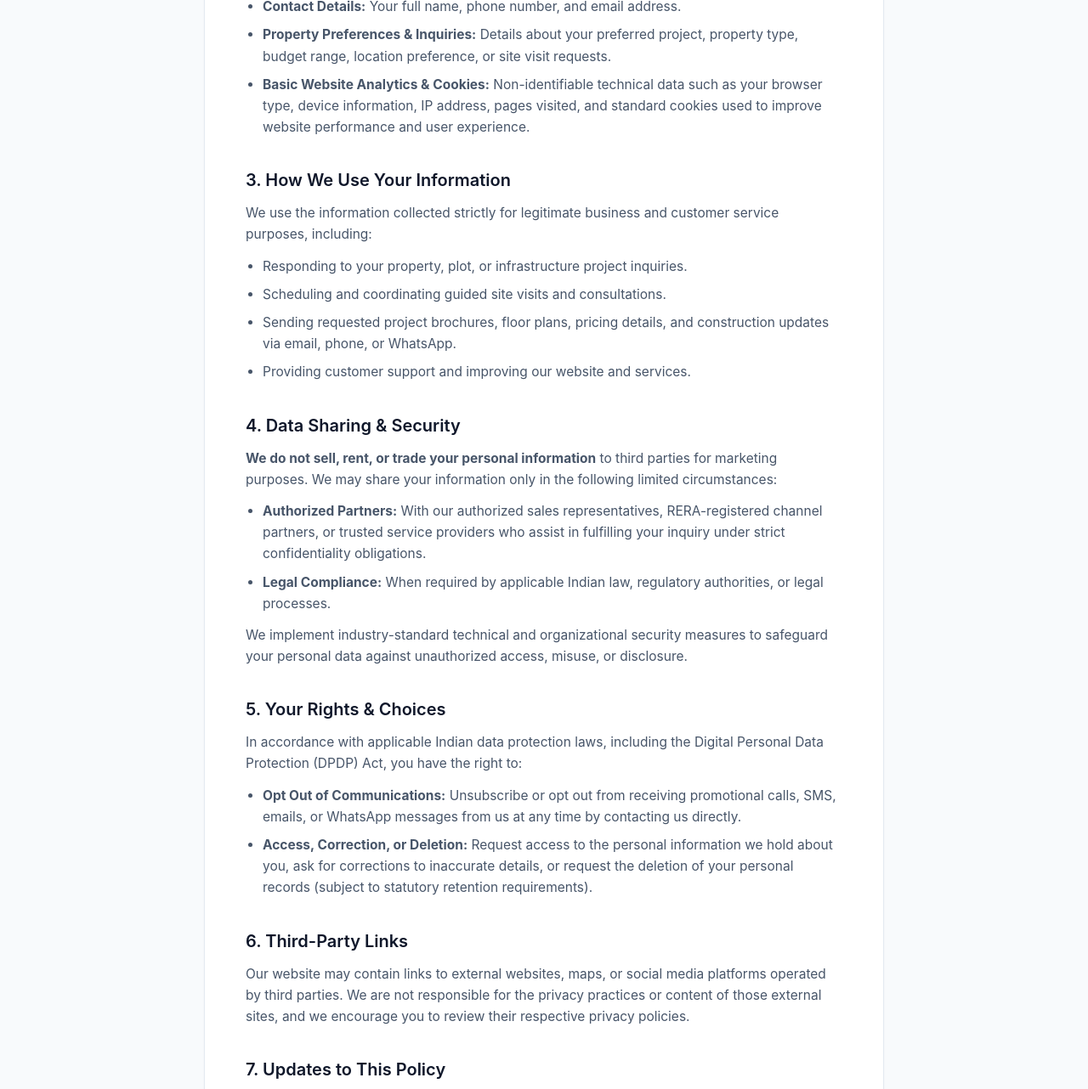
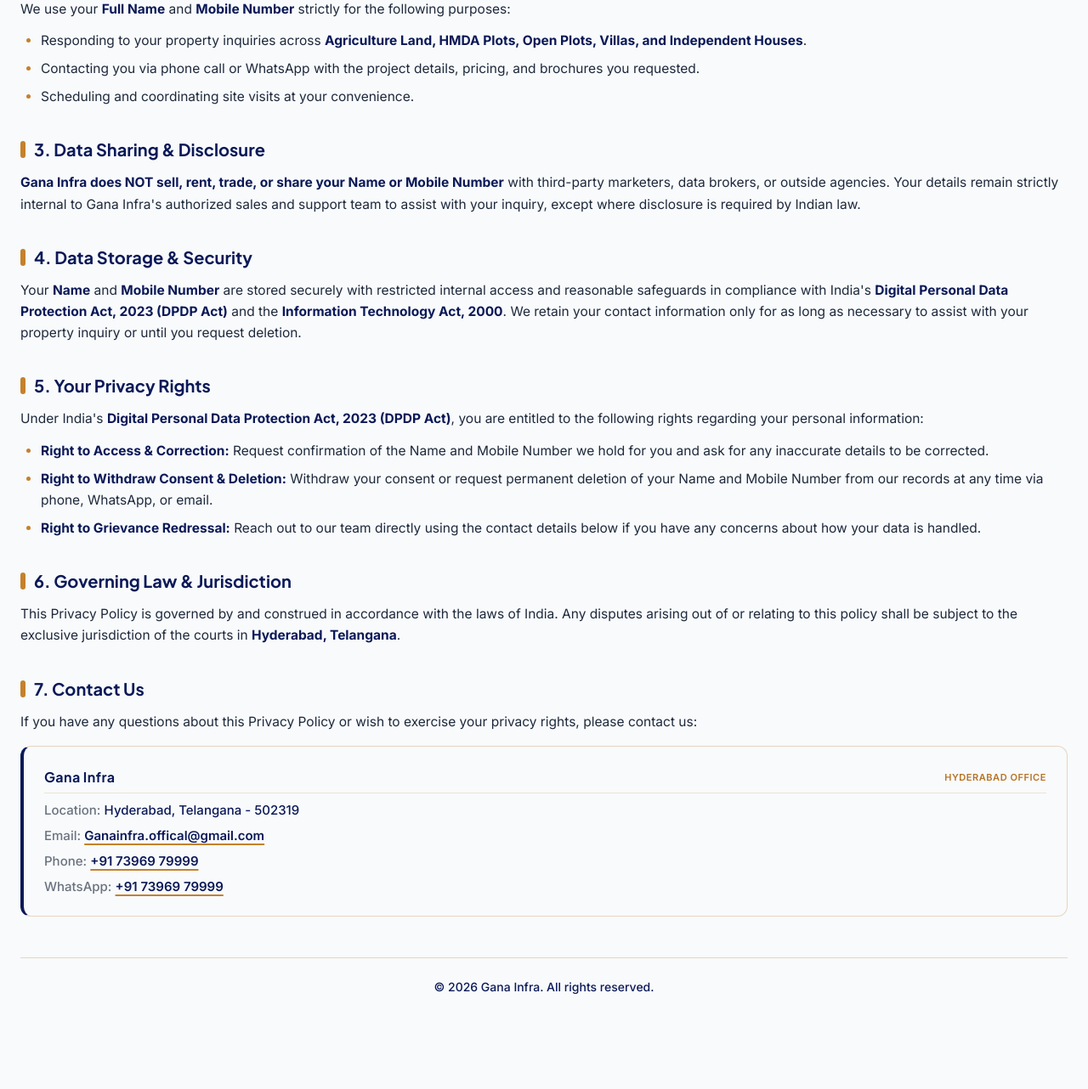
Before and after one commit to adfluenceconnect-hub/Gana-Infra, a plain HTML site: page index.html in a window 1280 px wide. Shown: the part 570-1852 px from the top of the page at 85% size. After the commit the page ends 1798 px from the top, so only its background shows below. Drawn offline with nearby package versions, Linux system fonts and the light colour scheme.

Commit message:
index.html

```diff
--- a/index.html
+++ b/index.html
@@ -1,168 +1,166 @@
-<!DOCTYPE html>
-<html lang="en">
-<head>
-    <meta charset="UTF-8">
-    <meta name="viewport" content="width=device-width, initial-scale=1.0">
+<!-- ... existing code ... -->
     <title>Privacy Policy — Gana Infra</title>
+    <!-- Google Fonts: Plus Jakarta Sans & Inter for clean brand and body typography -->
+    <link rel="preconnect" href="https://fonts.googleapis.com">
+    <link rel="preconnect" href="https://fonts.gstatic.com" crossorigin>
+    <link href="https://fonts.googleapis.com/css2?family=Inter:wght@400;500;600;700&family=Plus+Jakarta+Sans:wght@400;500;600;700;800&display=swap" rel="stylesheet">
     <!-- Tailwind CSS for clean, responsive utility styling -->
     <script src="https://cdn.tailwindcss.com"></script>
     <style>
-        /* Clean system font stack with Inter fallback */
         body {
             font-family: 'Inter', -apple-system, BlinkMacSystemFont, "Segoe UI", Roboto, Helvetica, Arial, sans-serif;
-            background-color: #f8fafc;
-            color: #334155;
+            background-color: #F8FAFC;
+            color: #1E293B;
             -webkit-font-smoothing: antialiased;
+        }
+        .font-brand {
+            font-family: 'Plus Jakarta Sans', 'Inter', sans-serif;
         }
     </style>
 </head>
 <body class="py-8 px-4 sm:py-14 sm:px-6">
+<!-- ... existing code ... -->
+                <!-- Brand Wordmark -->
+                <div class="font-brand font-extrabold text-3xl sm:text-4xl tracking-[0.18em] text-[#0B1957] leading-none pl-[0.18em]">
+                    GANA
+                </div>
+                <div class="font-brand font-normal text-lg sm:text-xl tracking-[0.42em] text-[#C4812B] mt-1.5 leading-none pl-[0.42em]">
+                    INFRA
+                </div>
+                <p class="font-brand font-semibold text-[10px] sm:text-[11px] tracking-[0.06em] uppercase text-[#B87324] mt-3">
+                    AGRICULTURE LAND <span class="text-[#0B1957]/40 mx-1">|</span> HMDA PLOTS <span class="text-[#0B1957]/40 mx-1">|</span> OPEN PLOTS <span class="text-[#0B1957]/40 mx-1">|</span> VILLAS <span class="text-[#0B1957]/40 mx-1">|</span> INDEPENDENT HOUSES
+                </p>
+            </div>
+<!-- ... existing code ... -->
+        <!-- Policy Sections (Strictly 1 through 7, each appearing once) -->
+        <div class="space-y-9 text-[15.5px] leading-relaxed text-[#1E293B]">
 
-    <!-- Centered Single-Column Container (max-width: 800px) -->
-    <main class="max-w-[800px] mx-auto bg-white rounded-2xl border border-slate-200/90 shadow-sm px-6 py-10 sm:px-12 sm:py-14">
+            <!-- Opening Introduction -->
+            <p class="text-[#1E293B] leading-relaxed">
+                At <strong class="text-[#0B1957]">Gana Infra</strong>, we value your trust and are committed to safeguarding your personal privacy whenever you connect with us regarding <strong class="text-[#0B1957]">Agriculture Land, HMDA Plots, Open Plots, Villas, or Independent Houses</strong>. This Privacy Policy clearly outlines the minimal information we collect, how we use it, and your rights under Indian data protection laws.
+            </p>
 
-        <!-- Simple Document Header -->
-        <header class="border-b border-slate-200 pb-8 mb-10">
-            <p class="text-sm font-semibold uppercase tracking-widest text-slate-500 mb-2">
-                Gana Infra
-            </p>
-            <h1 class="text-3xl sm:text-4xl font-bold tracking-tight text-slate-900 mb-3">
-                Privacy Policy
-            </h1>
-            <p class="text-sm text-slate-500">
-                Last Updated: November 23, 2026
-            </p>
-        </header>
+            <!-- 1. Information We Collect -->
+            <section>
+                <h2 class="font-brand text-lg sm:text-xl font-bold text-[#0B1957] mb-3 flex items-center gap-2.5">
+                    <span class="inline-block w-1.5 h-5 rounded-full bg-[#C4812B]"></span>
+                    <span>1. Information We Collect</span>
+                </h2>
+                <p class="mb-3">
+                    When you voluntarily submit an inquiry or request a callback from <strong class="text-[#0B1957]">Gana Infra</strong>, we collect <strong class="text-[#0B1957]">only two pieces of personal information</strong>:
+                </p>
+                <ul class="list-disc pl-6 space-y-2 marker:text-[#C4812B] mb-4">
+                    <li><strong class="text-[#0B1957]">Your Full Name</strong></li>
+                    <li><strong class="text-[#0B1957]">Your Mobile Number</strong></li>
+                </ul>
+                <div class="bg-[#F8FAFC] border border-[#C4812B]/30 rounded-xl px-4 py-3.5 text-sm text-[#1E293B]">
+                    <strong class="text-[#0B1957]">No Technical, Device, or Analytics Tracking:</strong> Gana Infra does <strong>not</strong> collect any device information, IP addresses, browser details, location tracking, analytics data, or tracking cookies when you browse our website.
+                </div>
+            </section>
 
-        <!-- Policy Sections -->
-        <div class="space-y-9 text-[15.5px] leading-relaxed text-slate-600">
+            <!-- 2. How We Use Your Information -->
+            <section>
+                <h2 class="font-brand text-lg sm:text-xl font-bold text-[#0B1957] mb-3 flex items-center gap-2.5">
+                    <span class="inline-block w-1.5 h-5 rounded-full bg-[#C4812B]"></span>
+                    <span>2. How We Use Your Information</span>
+                </h2>
+                <p class="mb-3">
+                    We use your <strong class="text-[#0B1957]">Full Name</strong> and <strong class="text-[#0B1957]">Mobile Number</strong> strictly for the following purposes:
+                </p>
+                <ul class="list-disc pl-6 space-y-2 marker:text-[#C4812B]">
+                    <li>Responding to your property inquiries across <strong class="text-[#0B1957]">Agriculture Land, HMDA Plots, Open Plots, Villas, and Independent Houses</strong>.</li>
+                    <li>Contacting you via phone call or WhatsApp with the project details, pricing, and brochures you requested.</li>
+                    <li>Scheduling and coordinating site visits at your convenience.</li>
+                </ul>
+            </section>
 
-            <!-- 1. Introduction -->
+            <!-- 3. Data Sharing & Disclosure -->
             <section>
-                <h2 class="text-xl font-semibold text-slate-900 mb-3">
-                    1. Introduction
+                <h2 class="font-brand text-lg sm:text-xl font-bold text-[#0B1957] mb-3 flex items-center gap-2.5">
+                    <span class="inline-block w-1.5 h-5 rounded-full bg-[#C4812B]"></span>
+                    <span>3. Data Sharing &amp; Disclosure</span>
                 </h2>
                 <p>
-                    Welcome to <strong>Gana Infra</strong> ("we," "our," or "us"). We respect your privacy and are committed to protecting the personal information you share with us when visiting our website, submitting project inquiries, or interacting with our sales and customer support teams. This Privacy Policy explains what information we collect, how we use it, and your rights regarding your data.
+                    <strong class="text-[#0B1957]">Gana Infra does NOT sell, rent, trade, or share your Name or Mobile Number</strong> with third-party marketers, data brokers, or outside agencies. Your details remain strictly internal to Gana Infra's authorized sales and support team to assist with your inquiry, except where disclosure is required by Indian law.
                 </p>
             </section>
 
-            <!-- 2. Information We Collect -->
+            <!-- 4. Data Storage & Security -->
             <section>
-                <h2 class="text-xl font-semibold text-slate-900 mb-3">
-                    2. Information We Collect
+                <h2 class="font-brand text-lg sm:text-xl font-bold text-[#0B1957] mb-3 flex items-center gap-2.5">
+                    <span class="inline-block w-1.5 h-5 rounded-full bg-[#C4812B]"></span>
+                    <span>4. Data Storage &amp; Security</span>
+                </h2>
+                <p>
+                    Your <strong class="text-[#0B1957]">Name</strong> and <strong class="text-[#0B1957]">Mobile Number</strong> are stored securely with restricted internal access and reasonable safeguards in compliance with India's <strong class="text-[#0B1957]">Digital Personal Data Protection Act, 2023 (DPDP Act)</strong> and the <strong class="text-[#0B1957]">Information Technology Act, 2000</strong>. We retain your contact information only for as long as necessary to assist with your property inquiry or until you request deletion.
+                </p>
+            </section>
+
+            <!-- 5. Your Privacy Rights -->
+            <section>
+                <h2 class="font-brand text-lg sm:text-xl font-bold text-[#0B1957] mb-3 flex items-center gap-2.5">
+                    <span class="inline-block w-1.5 h-5 rounded-full bg-[#C4812B]"></span>
+                    <span>5. Your Privacy Rights</span>
                 </h2>
                 <p class="mb-3">
-                    When you browse our website, download project brochures, or fill out an inquiry form, we may collect the following information:
+                    Under India's <strong class="text-[#0B1957]">Digital Personal Data Protection Act, 2023 (DPDP Act)</strong>, you are entitled to the following rights regarding your personal information:
                 </p>
-                <ul class="list-disc pl-5 space-y-2">
-                    <li><strong>Contact Details:</strong> Your full name, phone number, and email address.</li>
-                    <li><strong>Property Preferences &amp; Inquiries:</strong> Details about your preferred project, property type, budget range, location preference, or site visit requests.</li>
-                    <li><strong>Basic Website Analytics &amp; Cookies:</strong> Non-identifiable technical data such as your browser type, device information, IP address, pages visited, and standard cookies used to improve website performance and user experience.</li>
+                <ul class="list-disc pl-6 space-y-2 marker:text-[#C4812B]">
+                    <li><strong class="text-[#0B1957]">Right to Access &amp; Correction:</strong> Request confirmation of the Name and Mobile Number we hold for you and ask for any inaccurate details to be corrected.</li>
+                    <li><strong class="text-[#0B1957]">Right to Withdraw Consent &amp; Deletion:</strong> Withdraw your consent or request permanent deletion of your Name and Mobile Number from our records at any time via phone, WhatsApp, or email.</li>
+                    <li><strong class="text-[#0B1957]">Right to Grievance Redressal:</strong> Reach out to our team directly using the contact details below if you have any concerns about how your data is handled.</li>
                 </ul>
             </section>
 
-            <!-- 3. How We Use Your Information -->
+            <!-- 6. Governing Law & Jurisdiction -->
             <section>
-                <h2 class="text-xl font-semibold text-slate-900 mb-3">
-                    3. How We Use Your Information
+                <h2 class="font-brand text-lg sm:text-xl font-bold text-[#0B1957] mb-3 flex items-center gap-2.5">
+                    <span class="inline-block w-1.5 h-5 rounded-full bg-[#C4812B]"></span>
+                    <span>6. Governing Law &amp; Jurisdiction</span>
                 </h2>
-                <p class="mb-3">
-                    We use the information collected strictly for legitimate business and customer service purposes, including:
-                </p>
-                <ul class="list-disc pl-5 space-y-2">
-                    <li>Responding to your property, plot, or infrastructure project inquiries.</li>
-                    <li>Scheduling and coordinating guided site visits and consultations.</li>
-                    <li>Sending requested project brochures, floor plans, pricing details, and construction updates via email, phone, or WhatsApp.</li>
-                    <li>Providing customer support and improving our website and services.</li>
-                </ul>
-            </section>
-
-            <!-- 4. Data Sharing & Security -->
-            <section>
-                <h2 class="text-xl font-semibold text-slate-900 mb-3">
-                    4. Data Sharing &amp; Security
-                </h2>
-                <p class="mb-3">
-                    <strong>We do not sell, rent, or trade your personal information</strong> to third parties for marketing purposes. We may share your information only in the following limited circumstances:
-                </p>
-                <ul class="list-disc pl-5 space-y-2 mb-3">
-                    <li><strong>Authorized Partners:</strong> With our authorized sales representatives, RERA-registered channel partners, or trusted service providers who assist in fulfilling your inquiry under strict confidentiality obligations.</li>
-                    <li><strong>Legal Compliance:</strong> When required by applicable Indian law, regulatory authorities, or legal processes.</li>
-                </ul>
                 <p>
-                    We implement industry-standard technical and organizational security measures to safeguard your personal data against unauthorized access, misuse, or disclosure.
+                    This Privacy Policy is governed by and construed in accordance with the laws of India. Any disputes arising out of or relating to this policy shall be subject to the exclusive jurisdiction of the courts in <strong class="text-[#0B1957]">Hyderabad, Telangana</strong>.
                 </p>
             </section>
 
-            <!-- 5. Your Rights & Choices -->
+            <!-- 7. Contact Us -->
             <section>
-                <h2 class="text-xl font-semibold text-slate-900 mb-3">
-                    5. Your Rights &amp; Choices
-                </h2>
-                <p class="mb-3">
-                    In accordance with applicable Indian data protection laws, including the Digital Personal Data Protection (DPDP) Act, you have the right to:
-                </p>
-                <ul class="list-disc pl-5 space-y-2">
-                    <li><strong>Opt Out of Communications:</strong> Unsubscribe or opt out from receiving promotional calls, SMS, emails, or WhatsApp messages from us at any time by contacting us directly.</li>
-                    <li><strong>Access, Correction, or Deletion:</strong> Request access to the personal information we hold about you, ask for corrections to inaccurate details, or request the deletion of your personal records (subject to statutory retention requirements).</li>
-                </ul>
-            </section>
-
-            <!-- 6. Third-Party Links -->
-            <section>
-                <h2 class="text-xl font-semibold text-slate-900 mb-3">
-                    6. Third-Party Links
-                </h2>
-                <p>
-                    Our website may contain links to external websites, maps, or social media platforms operated by third parties. We are not responsible for the privacy practices or content of those external sites, and we encourage you to review their respective privacy policies.
-                </p>
-            </section>
-
-            <!-- 7. Updates to This Policy -->
-            <section>
-                <h2 class="text-xl font-semibold text-slate-900 mb-3">
-                    7. Updates to This Policy
-                </h2>
-                <p>
-                    We may update this Privacy Policy from time to time to reflect changes in our practices or legal requirements. Any updates will be posted on this page with a revised "Last Updated" date.
-                </p>
-            </section>
-
-            <!-- 8. Contact Us -->
-            <section>
-                <h2 class="text-xl font-semibold text-slate-900 mb-3">
-                    8. Contact Us
+                <h2 class="font-brand text-lg sm:text-xl font-bold text-[#0B1957] mb-3 flex items-center gap-2.5">
+                    <span class="inline-block w-1.5 h-5 rounded-full bg-[#C4812B]"></span>
+                    <span>7. Contact Us</span>
                 </h2>
                 <p class="mb-4">
-                    If you have any questions about this Privacy Policy or wish to exercise your data rights, please contact us:
+                    If you have any questions about this Privacy Policy or wish to exercise your privacy rights, please contact us:
                 </p>
-                <div class="bg-slate-50 rounded-xl border border-slate-200/80 p-5 sm:p-6 space-y-2.5 text-sm sm:text-[15px]">
-                    <p class="font-semibold text-slate-900 text-base">Gana Infra</p>
+                <div class="bg-[#F8FAFC] rounded-xl border border-[#C4812B]/30 border-l-4 border-l-[#0B1957] p-5 sm:p-6 space-y-2.5 text-sm sm:text-[15px]">
+                    <div class="flex flex-wrap items-center justify-between gap-2 pb-1.5 border-b border-[#C4812B]/20">
+                        <p class="font-brand font-bold text-[#0B1957] text-base tracking-wide">Gana Infra</p>
+                        <span class="text-[11px] font-semibold uppercase tracking-wider text-[#B87324]">Hyderabad Office</span>
+                    </div>
                     <p>
-                        <span class="text-slate-500">Location:</span>
-                        <span class="text-slate-800">Hyderbad,Telangana, 502319</span>
+                        <span class="text-[#1E293B]/65 font-medium">Location:</span>
+                        <span class="text-[#0B1957] font-medium">Hyderabad, Telangana - 502319</span>
                     </p>
                     <p>
-                        <span class="text-slate-500">Email:</span>
-                        <a href="ganainfra.official@gmail.com" class="text-slate-900 font-medium underline underline-offset-4 hover:text-slate-600 transition-colors">info@ganainfra.com</a>
+                        <span class="text-[#1E293B]/65 font-medium">Email:</span>
+                        <a href="mailto:Ganainfra.offical@gmail.com" class="text-[#0B1957] font-semibold underline decoration-[#C4812B] decoration-2 underline-offset-4 hover:text-[#C4812B] transition-colors">Ganainfra.offical@gmail.com</a>
                     </p>
                     <p>
-                        <span class="text-slate-500">Phone:</span>
-                        <a href="tel:+7396979999" class="text-slate-900 font-medium underline underline-offset-4 hover:text-slate-600 transition-colors">+91 XXXXX XXXXX</a>
+                        <span class="text-[#1E293B]/65 font-medium">Phone:</span>
+                        <a href="tel:+917396979999" class="text-[#0B1957] font-semibold underline decoration-[#C4812B] decoration-2 underline-offset-4 hover:text-[#C4812B] transition-colors">+91 73969 79999</a>
                     </p>
                     <p>
-                        <span class="text-slate-500">WhatsApp:</span>
-                        <a href="https://wa.me/917396979999" target="_blank" rel="noopener noreferrer" class="text-slate-900 font-medium underline underline-offset-4 hover:text-slate-600 transition-colors">Chat with us on WhatsApp</a>
+                        <span class="text-[#1E293B]/65 font-medium">WhatsApp:</span>
+                        <a href="https://wa.me/917396979999" target="_blank" rel="noopener noreferrer" class="text-[#0B1957] font-semibold underline decoration-[#C4812B] decoration-2 underline-offset-4 hover:text-[#C4812B] transition-colors">+91 73969 79999</a>
                     </p>
                 </div>
             </section>
 
         </div>
 
-        <!-- Simple Footer -->
-        <footer class="border-t border-slate-200 mt-12 pt-6 text-center text-sm text-slate-500">
-            &copy; 2026 Gana Infra. All rights reserved.
+        <!-- Minimal Footer -->
+        <footer class="border-t border-[#C4812B]/30 mt-12 pt-6 text-center text-sm text-[#1E293B]/70">
+            <p class="font-medium text-[#0B1957]">&copy; 2026 Gana Infra. All rights reserved.</p>
         </footer>
 
     </main>
```
